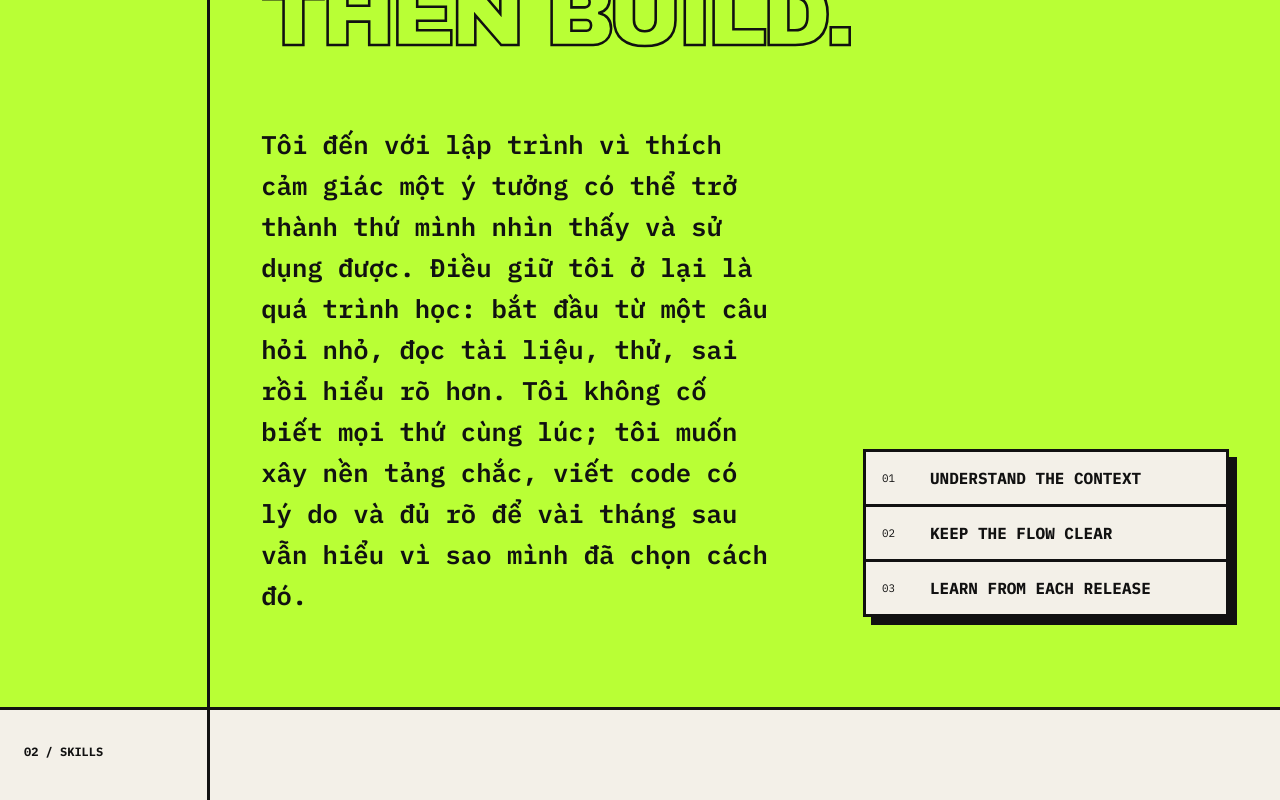
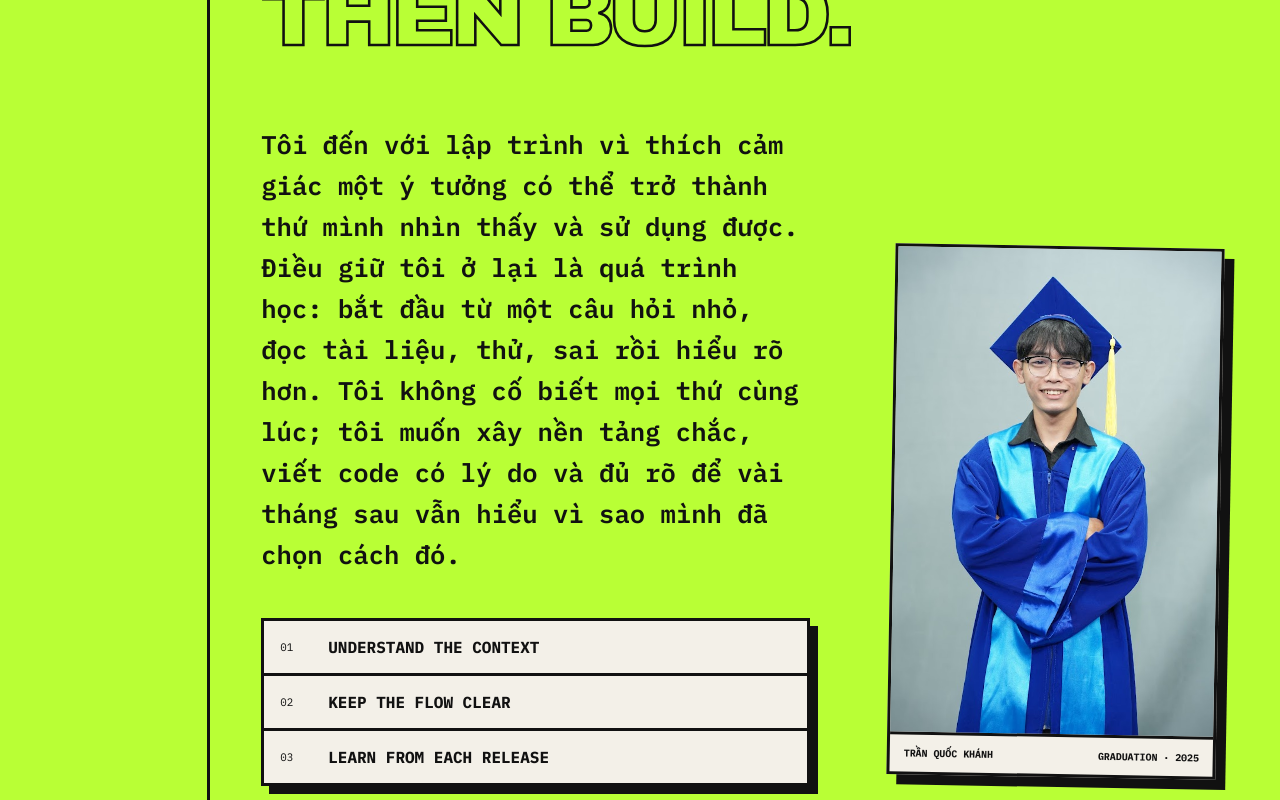
Before and after one commit to Trqkhanh17/Portfolio, a Next.js app: page / in a window 1280 px wide. Shown: the part 1140-1940 px from the top of the page. Built offline with nearby package versions, Linux system fonts and the light colour scheme.

Commit message:
Add graduation portrait to about section

```diff
--- a/app/globals.css
+++ b/app/globals.css
@@ -69,12 +69,17 @@ button { font: inherit; color: inherit; }
 .section h2 { margin: 0; font: 400 clamp(3.2rem, 7vw, 7rem)/.9 "Archivo Black", sans-serif; letter-spacing: -.055em; }
 .about { background: var(--green); }
 .about h2 span { color: var(--green); -webkit-text-stroke: clamp(2px, .2vw, 3px) var(--ink); }
-.about-grid { display: grid; grid-template-columns: 1.4fr 1fr; gap: 7vw; margin-top: 70px; align-items: end; }
+.about-grid { display: grid; grid-template-columns: minmax(0, 1.2fr) minmax(260px, .72fr); gap: 7vw; margin-top: 70px; align-items: end; }
+.about-copy { display: grid; gap: 42px; min-width: 0; }
 .large-placeholder { margin: 0; max-width: 720px; font-size: clamp(1.15rem, 2vw, 1.65rem); line-height: 1.6; font-weight: 600; }
 .principles { border: var(--line); background: var(--paper); box-shadow: 8px 8px 0 var(--ink); }
 .principles div { display: grid; grid-template-columns: 48px 1fr; padding: 16px; align-items: center; }
 .principles div + div { border-top: var(--line); }
 .principles span { font-size: .68rem; }
+.about-portrait { width: min(100%, 410px); margin: 0 9px 9px 0; justify-self: end; border: var(--line); background: var(--paper); box-shadow: 10px 10px 0 var(--ink); transform: rotate(1deg); }
+.about-portrait img { display: block; width: 100%; height: auto; aspect-ratio: 2 / 3; object-fit: cover; object-position: center top; }
+.about-portrait figcaption { display: flex; justify-content: space-between; gap: 18px; padding: 12px 14px; border-top: var(--line); font-size: .62rem; font-weight: 800; }
+.about-portrait figcaption span:last-child { text-align: right; }
 
 .section-title-row { display: flex; align-items: flex-end; justify-content: space-between; gap: 40px; margin-bottom: 60px; }
 .section-title-row p { max-width: 330px; margin: 0; font-size: .75rem; line-height: 1.6; font-weight: 700; }
@@ -164,6 +169,7 @@ footer { display: flex; justify-content: space-between; gap: 20px; padding: 24px
   .quick-facts { border-left: 0; border-top: var(--line); }
   .section { grid-template-columns: 1fr; }
   .section-index { border-right: 0; border-bottom: var(--line); padding: 18px 4vw; }
+  .about-grid { gap: 42px; }
   .projects-list { grid-template-columns: 1fr; }
   .project-card { max-width: 680px; }
   .featured-project { max-width: none; }
@@ -187,6 +193,8 @@ footer { display: flex; justify-content: space-between; gap: 20px; padding: 24px
   .section-content { padding: 64px 16px; }
   .section h2 { font-size: 3.1rem; }
   .about-grid, .stack-grid { grid-template-columns: 1fr; }
+  .about-copy { gap: 32px; }
+  .about-portrait { order: -1; width: calc(100% - 9px); max-width: 430px; justify-self: start; transform: none; }
   .section-title-row { display: block; margin-bottom: 38px; }
   .section-title-row p { margin-top: 24px; }
   .timeline-item {
--- a/app/page.tsx
+++ b/app/page.tsx
@@ -278,8 +278,21 @@ export default function Home() {
         <div className="section-content about-content">
           <h2>{t.aboutTitle[0]}<br /><span>{t.aboutTitle[1]}</span></h2>
           <div className="about-grid">
-            <p className="large-placeholder">{t.aboutText}</p>
-            <div className="principles">{t.principles.map(([number, label]) => <div key={number}><span>{number}</span><strong>{label}</strong></div>)}</div>
+            <div className="about-copy">
+              <p className="large-placeholder">{t.aboutText}</p>
+              <div className="principles">{t.principles.map(([number, label]) => <div key={number}><span>{number}</span><strong>{label}</strong></div>)}</div>
+            </div>
+            <figure className="about-portrait">
+              <img
+                src="/tran-quoc-khanh-graduation.png"
+                width="560"
+                height="840"
+                loading="lazy"
+                decoding="async"
+                alt={lang === "vi" ? "Trần Quốc Khánh trong lễ phục tốt nghiệp" : "Graduation portrait of Tran Quoc Khanh"}
+              />
+              <figcaption><span>TRẦN QUỐC KHÁNH</span><span>GRADUATION · 2025</span></figcaption>
+            </figure>
           </div>
         </div>
       </section>
```
Also changed, not shown: public/tran-quoc-khanh-graduation.png (added).
